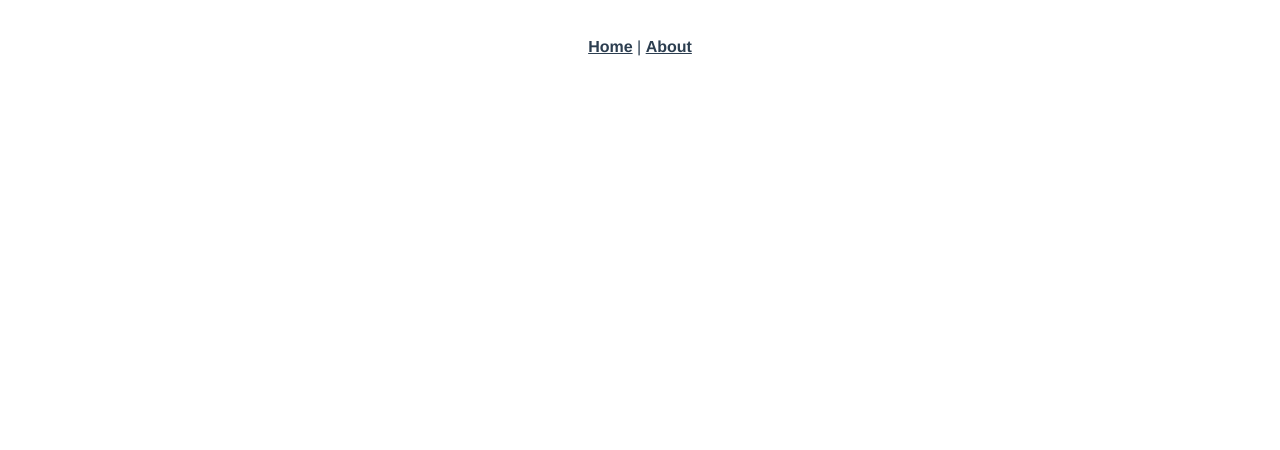
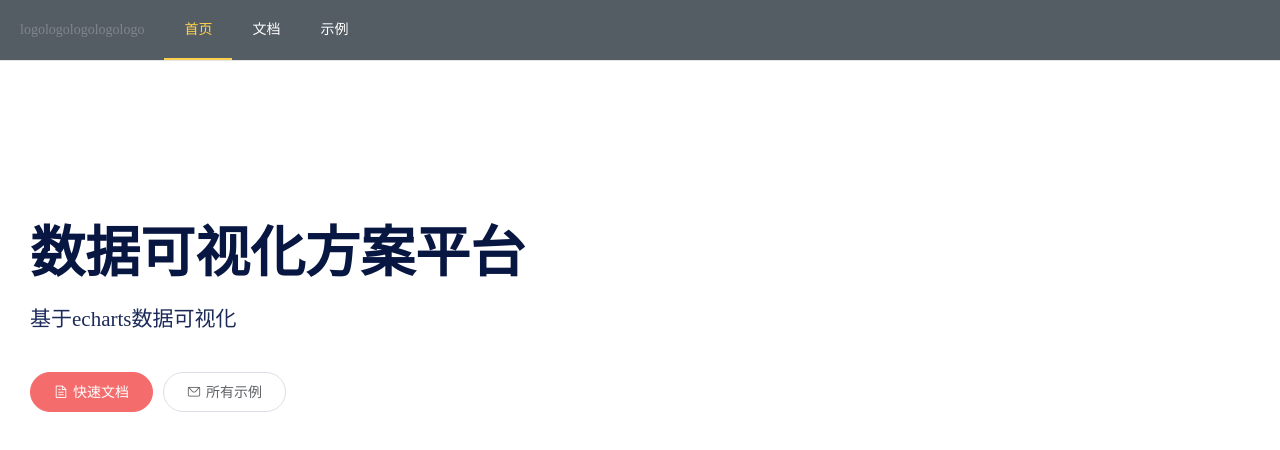
Before and after one commit to soupJian/data-screen-plan, a Vue app: page /#/home in a window 1280 px wide. Shown: the top 450 px of the page. Built offline with nearby package versions, Linux system fonts and the light colour scheme.

Commit message:
feat:首页路由初步布局

```diff
--- a/src/App.vue
+++ b/src/App.vue
@@ -1,32 +1,40 @@
 <template>
   <div id="app">
-    <div id="nav">
-      <router-link to="/">Home</router-link> |
-      <router-link to="/about">About</router-link>
-    </div>
-    <router-view/>
+    <el-menu :default-active="activeIndex" class="el-menu-demo" mode="horizontal" @select="handleSelect"
+      background-color="#545c64" text-color="#fff" active-text-color="#ffd04b">
+      <el-menu-item index="logo" disabled style="cursor: pointer;">logologologologologo</el-menu-item>
+      <el-menu-item index="home">首页</el-menu-item>
+      <el-menu-item index="document">文档</el-menu-item>
+      <el-menu-item index="example">示例</el-menu-item>
+    </el-menu>
+    <router-view />
   </div>
 </template>
 
+<script>
+  import {
+    mapState
+  } from 'vuex'
+  export default {
+    methods: {
+      handleSelect(key) {
+        this.$router.push(`/${key}`)
+        this.$store.commit('home/setActiveKey',key)
+      }
+    },
+    computed: {
+      ...mapState({
+        activeIndex: state => state.home.activeKey
+      })
+    },
+  }
+</script>
+
 <style lang="less">
-#app {
-  font-family: Avenir, Helvetica, Arial, sans-serif;
-  -webkit-font-smoothing: antialiased;
-  -moz-osx-font-smoothing: grayscale;
-  text-align: center;
-  color: #2c3e50;
-}
-
-#nav {
-  padding: 30px;
-
-  a {
-    font-weight: bold;
-    color: #2c3e50;
-
-    &.router-link-exact-active {
-      color: #42b983;
-    }
+  html,
+  body,
+  #app {
+    margin: 0;
+    padding: 0;
   }
-}
 </style>
--- a/src/main.js
+++ b/src/main.js
@@ -2,7 +2,10 @@ import Vue from 'vue'
 import App from './App.vue'
 import router from './router'
 import store from './store'
+import ElementUI from 'element-ui';
+import 'element-ui/lib/theme-chalk/index.css';
 
+Vue.use(ElementUI);
 Vue.config.productionTip = false
 
 new Vue({
--- a/src/router/index.js
+++ b/src/router/index.js
@@ -1,23 +1,27 @@
 import Vue from 'vue'
 import VueRouter from 'vue-router'
-import Home from '../views/Home.vue'
+import Index from '../views/Home/Index.vue'
 
 Vue.use(VueRouter)
 
 const routes = [
   {
     path: '/',
-    name: 'Home',
-    component: Home
+    redirect: '/home'
   },
   {
-    path: '/about',
-    name: 'About',
-    // route level code-splitting
-    // this generates a separate chunk (about.[hash].js) for this route
-    // which is lazy-loaded when the route is visited.
-    component: () => import(/* webpackChunkName: "about" */ '../views/About.vue')
+    path:'/home',
+    name: 'Home',
+    component: Index
   }
+  // {
+  //   path: '/about',
+  //   name: 'About',
+  //   // route level code-splitting
+  //   // this generates a separate chunk (about.[hash].js) for this route
+  //   // which is lazy-loaded when the route is visited.
+  //   component: () => import(/* webpackChunkName: "about" */ '../views/About.vue')
+  // }
 ]
 
 const router = new VueRouter({
--- /dev/null
+++ b/src/store/home.js
@@ -0,0 +1,19 @@
+const state = {
+  activeKey: 'home', // 激活的tab
+}
+
+const mutations = {
+  setActiveKey(state, key) {
+    state.activeKey = key
+  }
+}
+const getters = {}
+const actions = {}
+
+export default {
+  namespaced: true,
+  state,
+  mutations,
+  getters,
+  actions
+}
--- a/src/store/index.js
+++ b/src/store/index.js
@@ -1,5 +1,6 @@
 import Vue from 'vue'
 import Vuex from 'vuex'
+import home from './home'
 
 Vue.use(Vuex)
 
@@ -11,5 +12,7 @@ export default new Vuex.Store({
   actions: {
   },
   modules: {
+    namespaced: true,
+    home,
   }
 })
--- a/src/views/About.vue
+++ /dev/null
@@ -1,5 +0,0 @@
-<template>
-  <div class="about">
-    <h1>This is an about page</h1>
-  </div>
-</template>
--- a/src/views/Home.vue
+++ /dev/null
@@ -1,18 +0,0 @@
-<template>
-  <div class="home">
-    <img alt="Vue logo" src="../assets/logo.png">
-    <HelloWorld msg="Welcome to Your Vue.js App"/>
-  </div>
-</template>
-
-<script>
-// @ is an alias to /src
-import HelloWorld from '@/components/HelloWorld.vue'
-
-export default {
-  name: 'Home',
-  components: {
-    HelloWorld
-  }
-}
-</script>
--- /dev/null
+++ b/src/views/Home/Index.vue
@@ -0,0 +1,45 @@
+<template>
+  <div class="home">
+    <div class="title">数据可视化方案平台</div>
+    <div class="sub-title">基于echarts数据可视化</div>
+    <div class="button-link">
+      <el-button type="danger" round @click="handleRouterChange('document')"><i
+          class="el-icon-document el-icon--left"></i>快速文档</el-button>
+      <el-button round plain @click="handleRouterChange('example')"><i class="el-icon-message el-icon--left"></i>所有示例
+      </el-button>
+    </div>
+  </div>
+</template>
+<script>
+  export default {
+    methods: {
+      handleRouterChange(type) {
+        this.$router.push(`/${type}`)
+        this.$store.commit('home/setActiveKey', `${type}`)
+      }
+    },
+  }
+</script>
+<style lang="less" scoped>
+  .home {
+    margin-top: 20vh;
+    padding: 0 30px;
+
+    .title {
+      font-size: 55px;
+      font-weight: 800;
+      color: #081642;
+      line-height: 1.2em;
+    }
+
+    .sub-title {
+      font-size: 21px;
+      color: #1d2b5a;
+      margin-top: 15px;
+    }
+
+    .button-link {
+      margin-top: 40px;
+    }
+  }
+</style>
```
